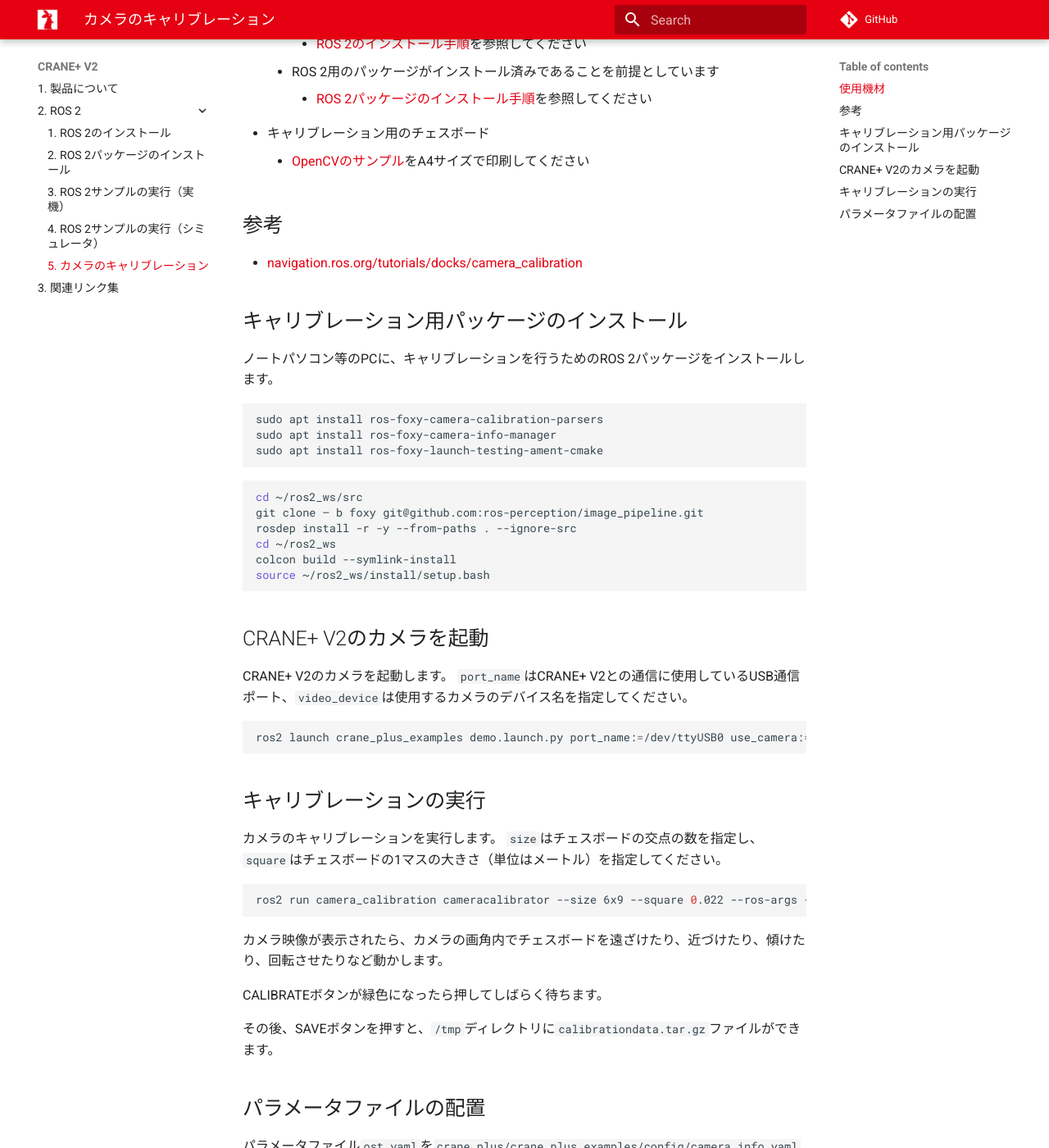
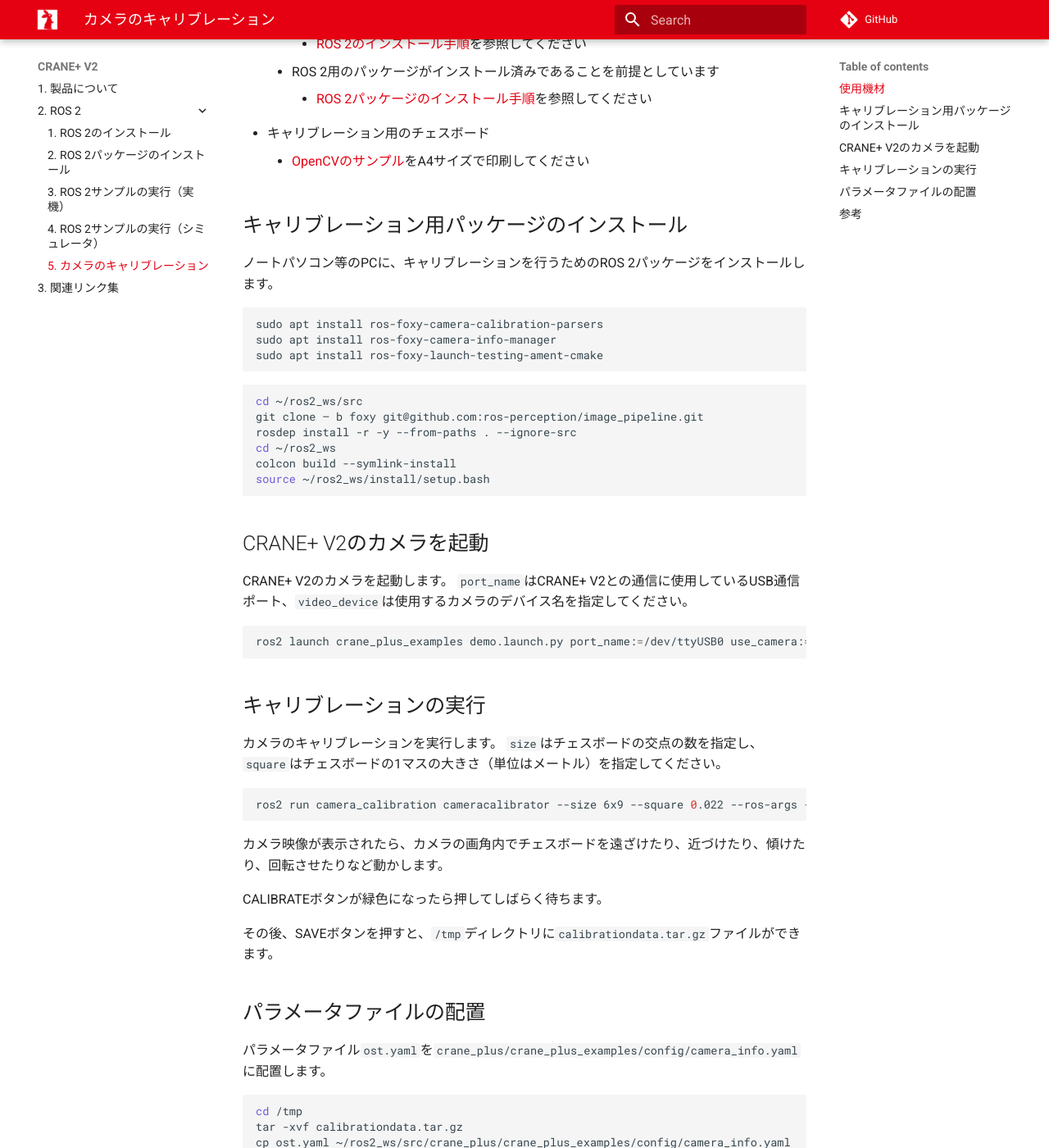
Before and after one commit to rt-net/tutorials, an MkDocs documentation site: the page built from docs/cranev2/ros/camera-calibration.md, in a window 1280 px wide and 1400 px high, scrolled down 471 px. Shown: the whole window at 82% size. Built offline with MkDocs 1.6.1 and Material for MkDocs 9.7.7, drawn with Linux system fonts in a browser that asks for light colours; comment, search, counter and statistics services are not loaded; some of the changed text lies outside the part shown.

Commit message:
参考の項目の位置を変更

```diff
--- a/docs/cranev2/ros/camera-calibration.md
+++ b/docs/cranev2/ros/camera-calibration.md
@@ -18,9 +18,6 @@
         * [ROS 2パッケージのインストール手順](./package-install.md)を参照してください
 * キャリブレーション用のチェスボード
     * [OpenCVのサンプル](https://github.com/opencv/opencv/blob/master/samples/data/chessboard.png)をA4サイズで印刷してください
-
-## 参考
-- [navigation.ros.org/tutorials/docks/camera_calibration](https://navigation.ros.org/tutorials/docs/camera_calibration.html)
 
 ## キャリブレーション用パッケージのインストール {: #install}
 ノートパソコン等のPCに、キャリブレーションを行うためのROS 2パッケージをインストールします。
```
Also changed, not shown: other parts of docs/cranev2/ros/camera-calibration.md (+3 -0 lines).
